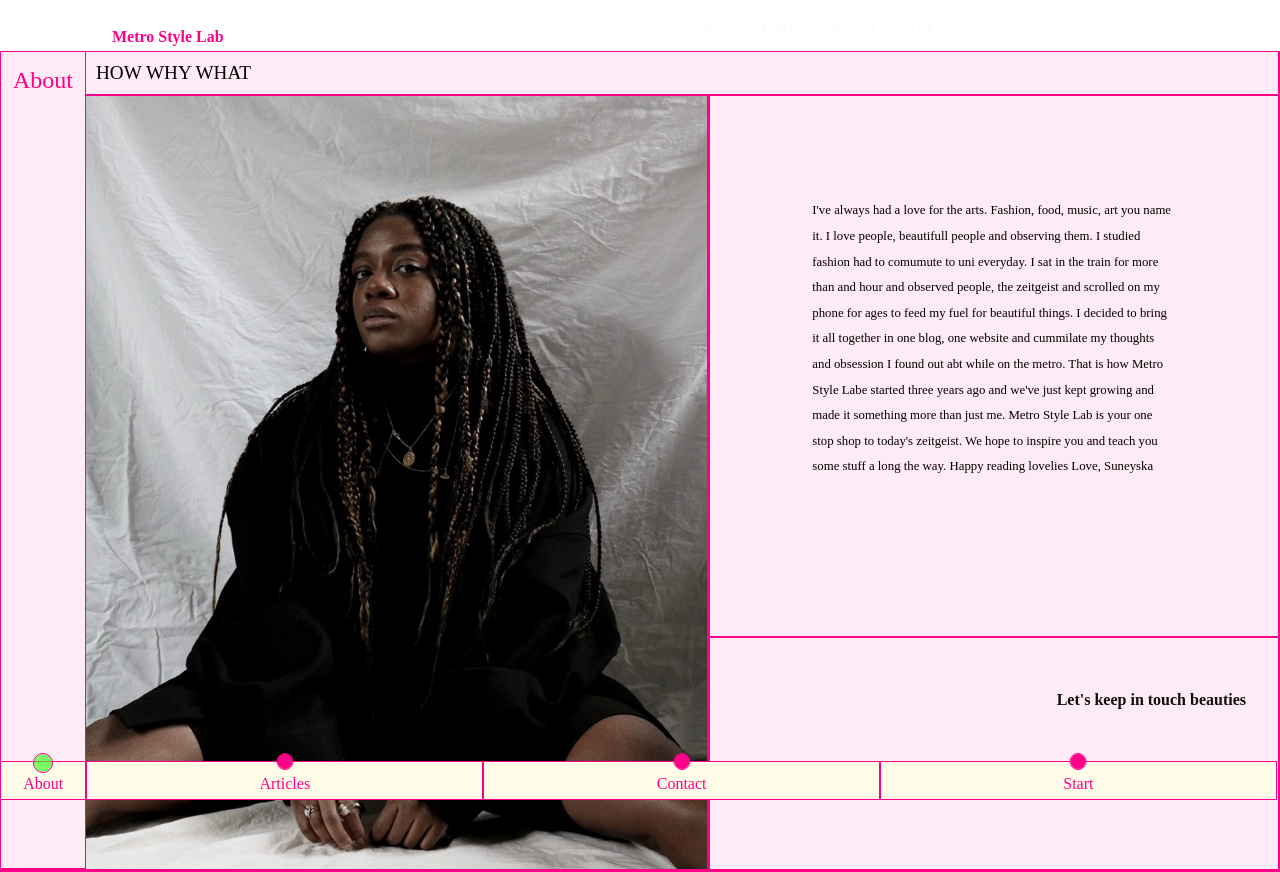
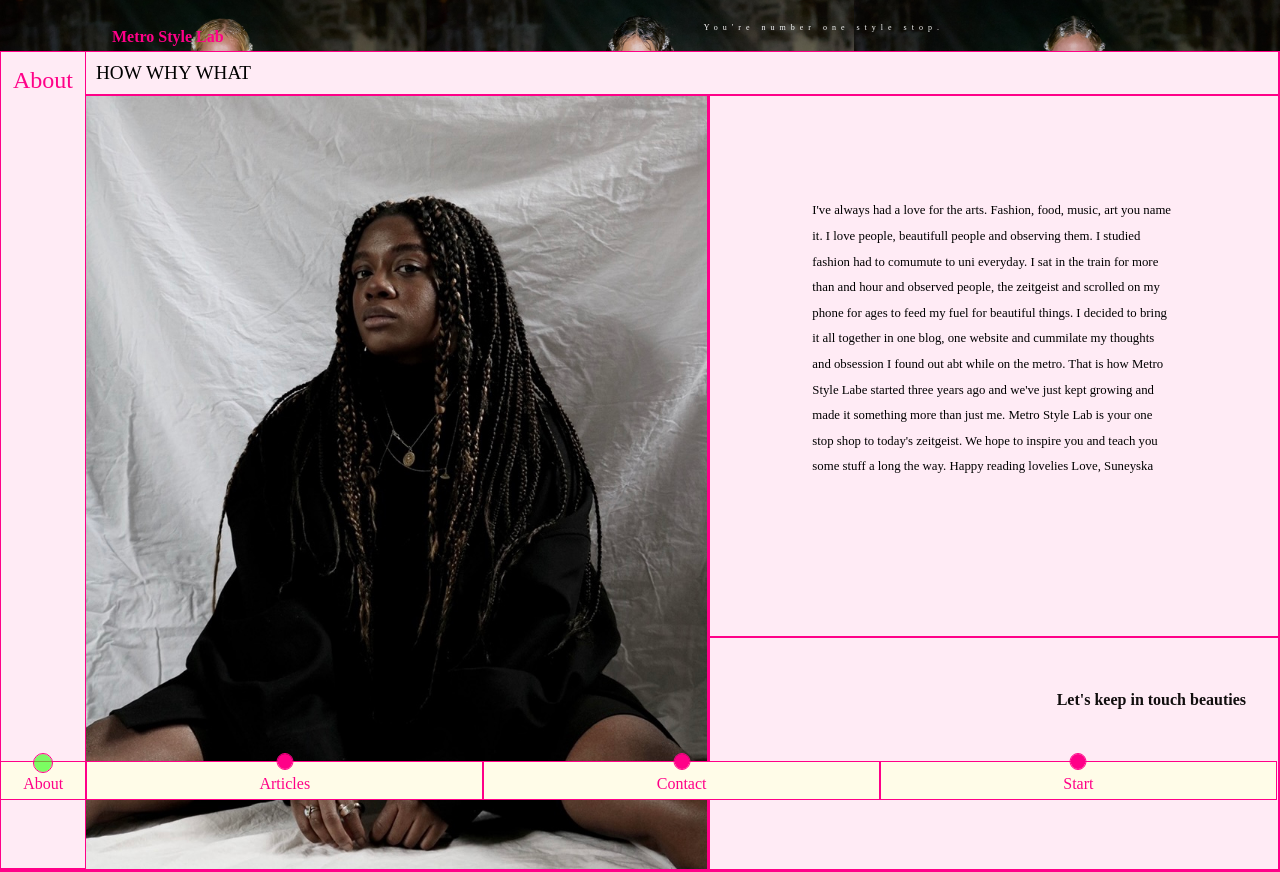
Before and after one commit to basilis001/MetroStyleLab, a plain HTML site: page about.html in a window 1280 px wide. Shown: the top 872 px of the page. Drawn offline with Linux system fonts and the light colour scheme.

Commit message:
backgroudn

```diff
--- a/style/stylebb.css
+++ b/style/stylebb.css
@@ -231,8 +231,8 @@ nav:first-of-type ul li:hover::after {
 
 header {
   height: max-content;
-  background-image: url(./img/0028SR.jpeg), url(./img/0028SR.jpeg),
-  url(./img/0035SR.jpg);
+  background-image: url(/img/0021SR.jpeg), url(/img/0028SR.jpeg),
+  url(/img/0035SR.jpg);
   background-position: left top, center top, right top;
   background-repeat: repeat-y;
   background-size: 33.33%;
@@ -241,6 +241,7 @@ header {
   position: sticky;
   top: 0em;
   padding: .125em 6em .25em 6em;
+
 }
 
 
```
